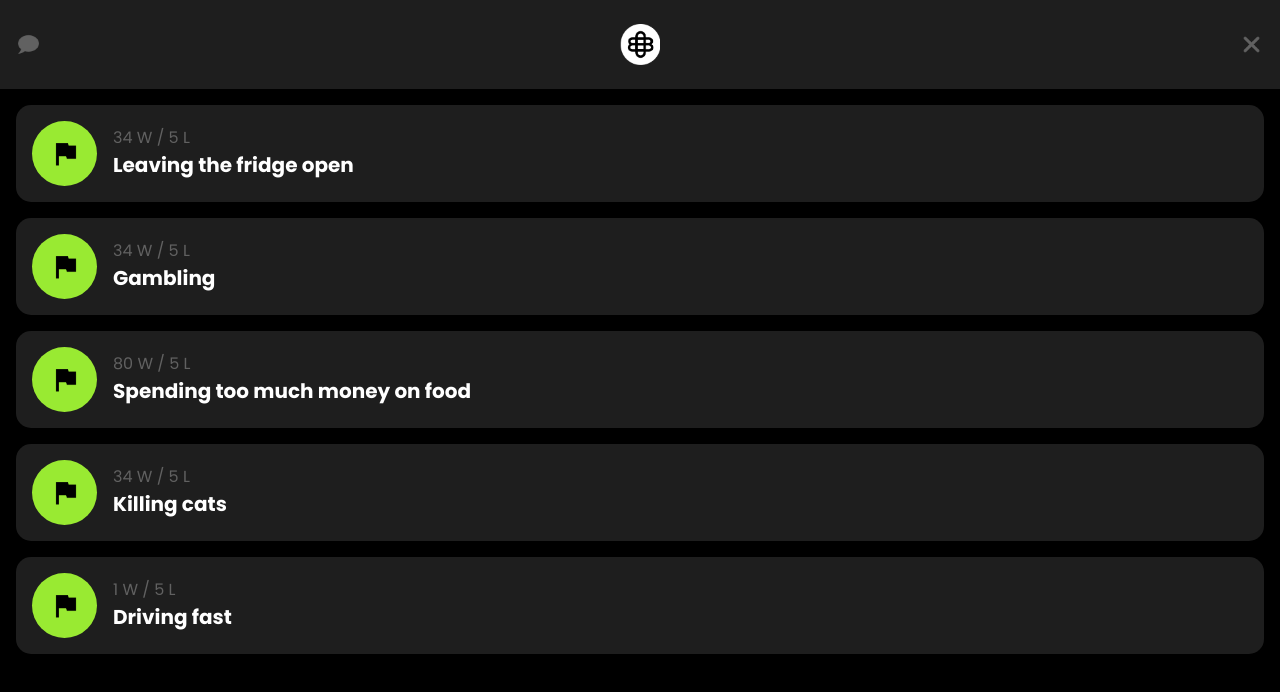
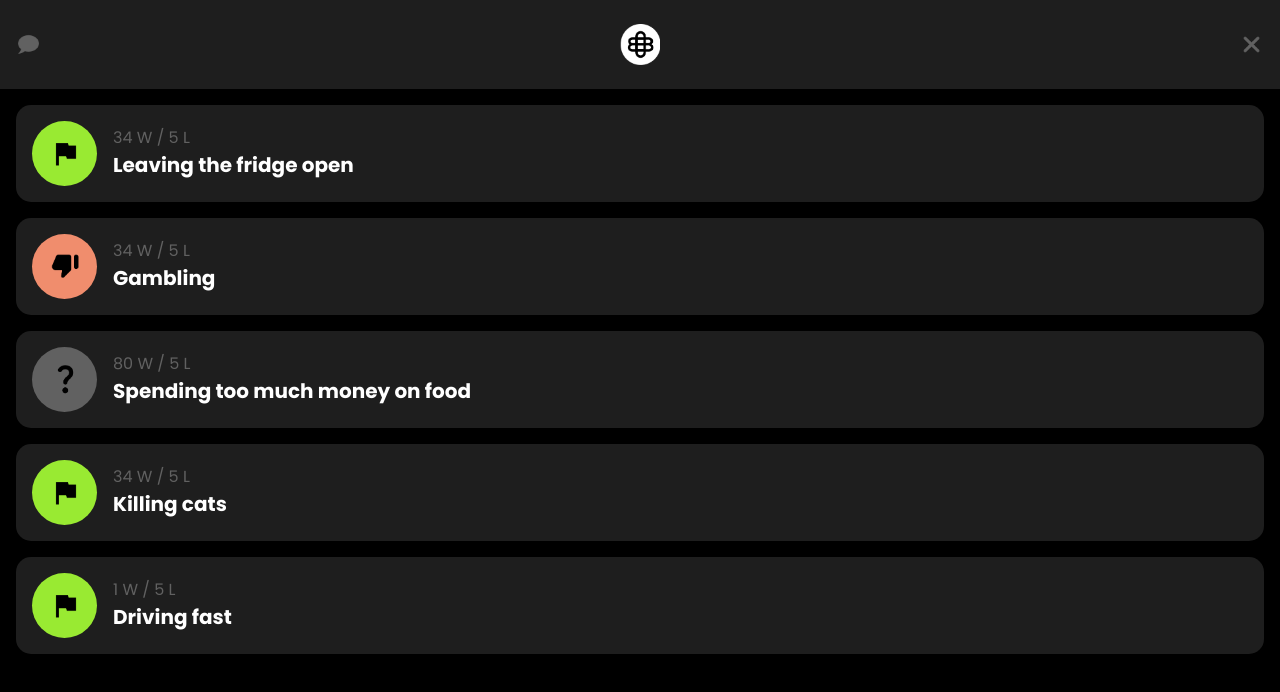
Before and after one commit to rolamCodes/bhb, a React (Create React App) app: page / in a window 1280 px wide. Shown: the top 692 px of the page. Built offline with nearby package versions, Linux system fonts and the light colour scheme.

Commit message:
Status icon styling from props

```diff
--- a/src/App.js
+++ b/src/App.js
@@ -14,31 +14,31 @@ function App() {
       name: 'Leaving the fridge open',
       wPoints: 34,
       lPoints: 5,
-      status: '',
+      status: 'Won',
     },
     {
       name: 'Gambling',
       wPoints: 34,
       lPoints: 5,
-      status: '',
+      status: 'Lost',
     },
     {
       name: 'Spending too much money on food',
       wPoints: 80,
       lPoints: 5,
-      status: '',
+      status: 'InProgress',
     },
     {
       name: 'Killing cats',
       wPoints: 34,
       lPoints: 5,
-      status: '',
+      status: 'Won',
     },
     {
       name: 'Driving fast',
       wPoints: 1,
       lPoints: 5,
-      status: '',
+      status: 'Won',
     }
   ];
 
--- a/src/components/HabitCard.jsx
+++ b/src/components/HabitCard.jsx
@@ -3,16 +3,19 @@ import win from '../assets/win.png';
 import lose from '../assets/lose.png';
 import inProgress from '../assets/in_progress.png';
 
-function HabitCard({ habitName, wPoints, lPoints, status }) {
+function HabitCard({ name, wPoints, lPoints, status }) {
+    console.log(status);
     return (
         <div className='habit-card-container'>
-            <div className='status'>
-                {/* change icon bases on status */}
-                <img className='habit-card-icon' src={win} alt='habit card icon' />
+            <div className={`status ${status}`}>
+                {status === 'Won' ? <img className='habit-card-icon' src={win} alt='habit card icon' />
+                    : status === 'Lost' ? <img className='habit-card-icon' src={lose} alt='habit card icon' />
+                        : <img className='habit-card-icon' src={inProgress} alt='habit card icon' />
+                }
             </div>
             <div habit-card-text-container>
                 <p className='text-highlight'>{wPoints} W / {lPoints} L</p>
-                <p className='text-habit'>{habitName}</p>
+                <p className='text-habit'>{name}</p>
             </div>
         </div>
     );
--- a/src/components/Menu.jsx
+++ b/src/components/Menu.jsx
@@ -7,10 +7,10 @@ function Menu({ habits }) {
             {habits.map((habit) => {
                 return (
                     <HabitCard
-                        habitName={habit.name}
+                        name={habit.name}
                         wPoints={habit.wPoints}
                         lPoints={habit.lPoints}
-                        stauts={habit.status}
+                        status={habit.status}
                     />
                 );
             })}
--- a/src/index.css
+++ b/src/index.css
@@ -238,6 +238,13 @@ button {
   background-color: var(--green);
 }
 
+.divider {
+  width: 1px;
+  background-color: var(--gray-light);
+}
+
+/* Class names I regret using... these are for styling buttons and status icons */
+
 .Won {
   background-color: var(--green);
 }
@@ -246,7 +253,6 @@ button {
   background-color: var(--red);
 }
 
-.divider {
-  width: 1px;
+.InProgress {
   background-color: var(--gray-light);
 }
```
